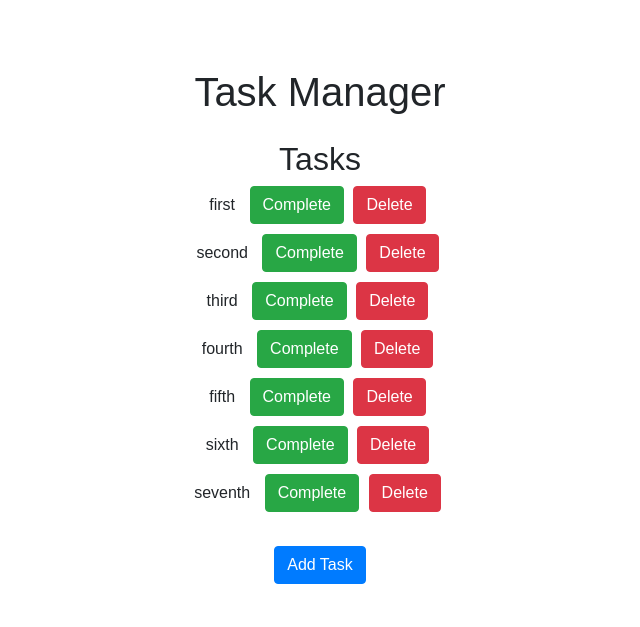
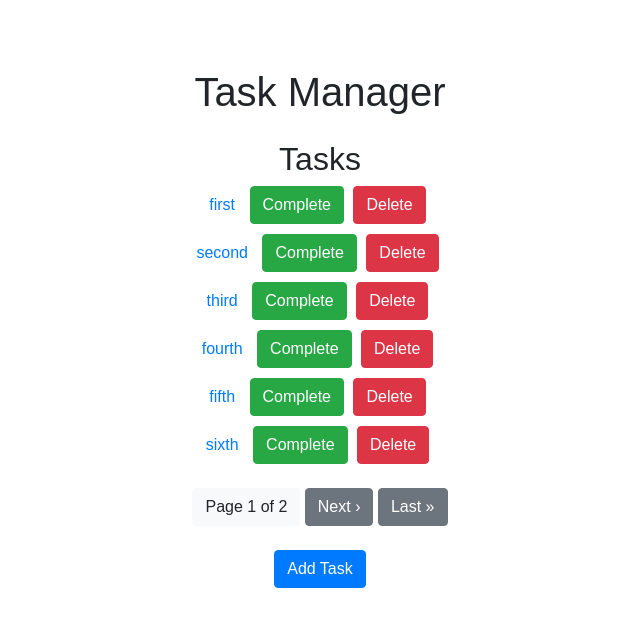
Before and after one commit to Hrushijawale/Todo_list_Proj, a Django app: page / in a window 1280 px wide. Shown: the top 627 px of the page, without its empty margins (320-960 px from the left). Run offline with Django 4.2, Linux system fonts and the light colour scheme; data comes from the database, SQL or seed files in the repository; both versions use the stored data as it was after the commit; some libraries are stand-ins or nearby versions.

Commit message:
pagination done

```diff
--- a/templates/todoapp/home.html
+++ b/templates/todoapp/home.html
@@ -20,6 +20,7 @@
         .task-title {
             display: inline-block;
             margin-right: 10px;
+            cursor: pointer; /* Add cursor pointer for indicating clickability */
         }
 
         .complete-button, .delete-button {
@@ -46,9 +47,9 @@
         <!-- Task List -->
         {% for task in tasks %}
         <div class="task-container">
-            <div class="task-title{% if task.completed %} completed{% endif %}">
+            <a href="{% url 'todolist' %}" class="task-title{% if task.completed %} completed{% endif %}">
                 {{ task.title }}
-            </div>
+            </a>
             <form action="{% url 'home' %}" method="post" style="display: inline;">
                 {% csrf_token %}
                 <input type="hidden" name="task_id" value="{{ task.id }}">
@@ -64,6 +65,21 @@
         </div>
         {% endfor %}
 
+        <!-- Pagination Links -->
+        <div class="mt-4">
+            {% if tasks.has_previous %}
+            <a href="?page=1" class="btn btn-secondary">&laquo; First</a>
+            <a href="?page={{ tasks.previous_page_number }}" class="btn btn-secondary">&lsaquo; Previous</a>
+            {% endif %}
+
+            <span class="btn btn-light">Page {{ tasks.number }} of {{ tasks.paginator.num_pages }}</span>
+
+            {% if tasks.has_next %}
+            <a href="?page={{ tasks.next_page_number }}" class="btn btn-secondary">Next &rsaquo;</a>
+            <a href="?page={{ tasks.paginator.num_pages }}" class="btn btn-secondary">Last &raquo;</a>
+            {% endif %}
+        </div>
+
         <!-- Add Task Button -->
         <a href="{% url 'addtask' %}" class="btn btn-primary mt-4">Add Task</a>
     </div>
--- a/todoapp/views.py
+++ b/todoapp/views.py
@@ -39,7 +39,28 @@ from .models import Task
 from django.shortcuts import render, redirect
 from .models import Task
 
+from django.core.paginator import Paginator, EmptyPage, PageNotAnInteger
+
 def home_view(request):
+    # Fetch all tasks from the database
+    tasks_list = TodoTask.objects.all()
+
+    # Number of tasks per page
+    tasks_per_page = 6
+
+    paginator = Paginator(tasks_list, tasks_per_page)
+
+    page_number = request.GET.get('page')
+
+    try:
+        tasks = paginator.page(page_number)
+    except PageNotAnInteger:
+        # If page is not an integer, deliver first page.
+        tasks = paginator.page(1)
+    except EmptyPage:
+        # If page is out of range, deliver last page of results.
+        tasks = paginator.page(paginator.num_pages)
+
     if request.method == 'POST':
         task_id = request.POST.get('task_id')
         action = request.POST.get('action')
@@ -60,14 +81,12 @@ def home_view(request):
             # Redirect back to the home page
             return redirect('home')
 
-    # Fetch all tasks from the database
-    tasks = TodoTask.objects.all()
-
     context = {
         'tasks': tasks,
     }
 
     return render(request, 'todoapp/home.html', context)
+
 
 
 def todo_list(request):
```
Also changed, not shown: db.sqlite3.
